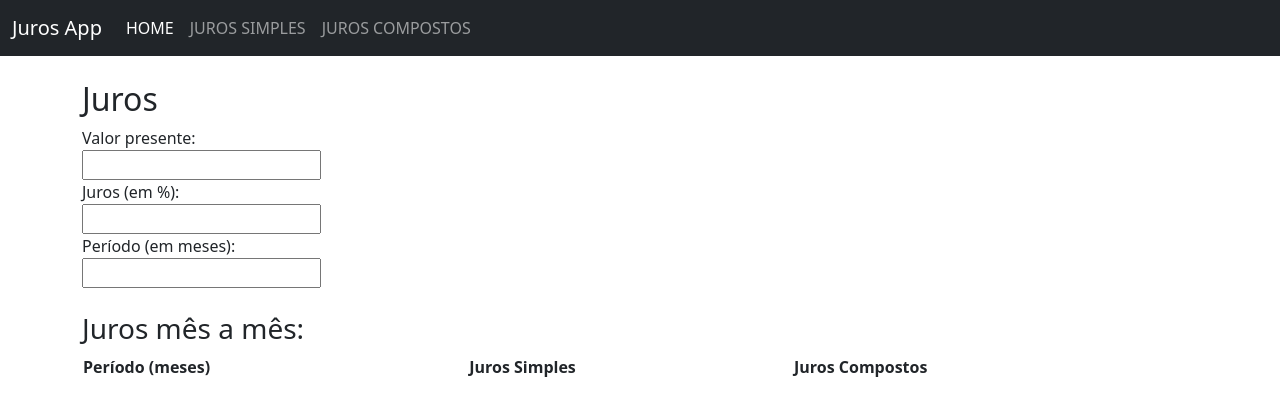
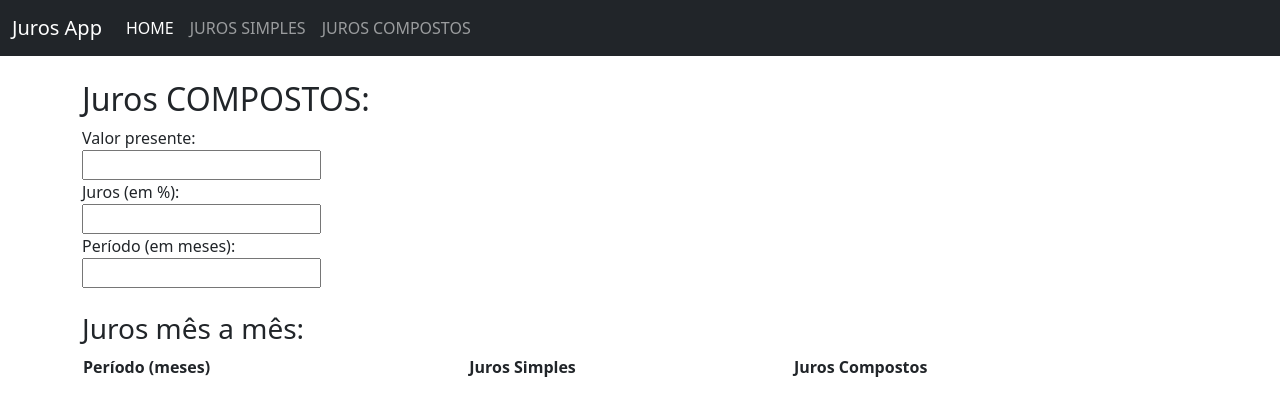
Before and after one commit to retr0byte/tesi2-angular-2022-03-18-aula06-ngModel, an Angular app: page /juros-compostos in a window 1280 px wide. Shown: the top 416 px of the page. Built offline with nearby package versions, Linux system fonts and the light colour scheme.

Commit message:
2 files modified

```diff
--- a/src/app/juros-compostos/juros-compostos.component.html
+++ b/src/app/juros-compostos/juros-compostos.component.html
@@ -1,4 +1,4 @@
-<h2>Juros</h2>
+<h2>Juros COMPOSTOS:</h2>
 
 <div>Valor presente:</div>
 <input type="number" step="0.01" [(ngModel)]="vp" />
--- a/src/app/juros/juros.component.html
+++ b/src/app/juros/juros.component.html
@@ -1,4 +1,4 @@
-<h2>Juros</h2>
+<h2>Juros SIMPLES:</h2>
 
 <div>Valor presente:</div>
 <input type="number" step="0.01" [(ngModel)]="vp" />
```
